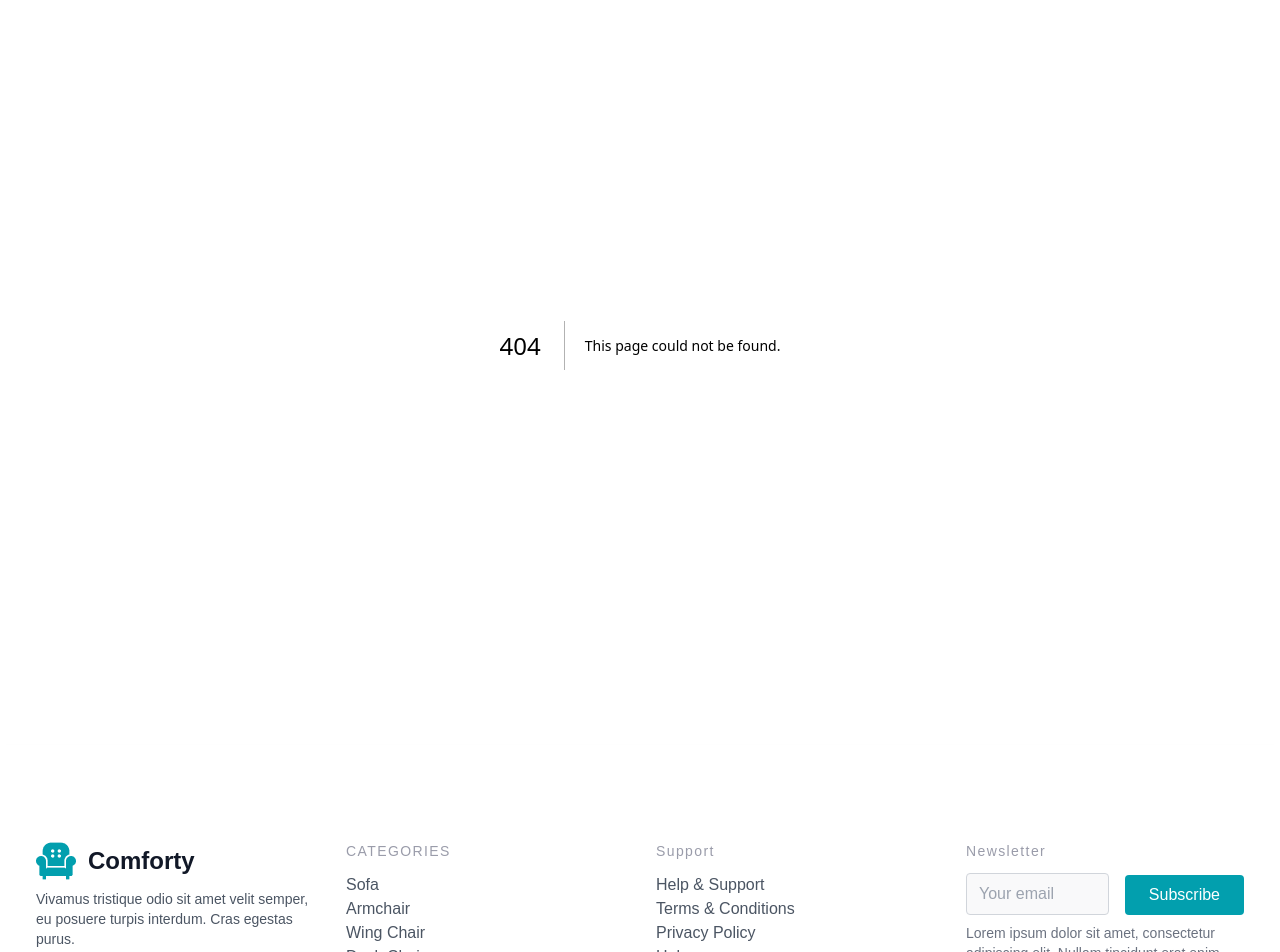
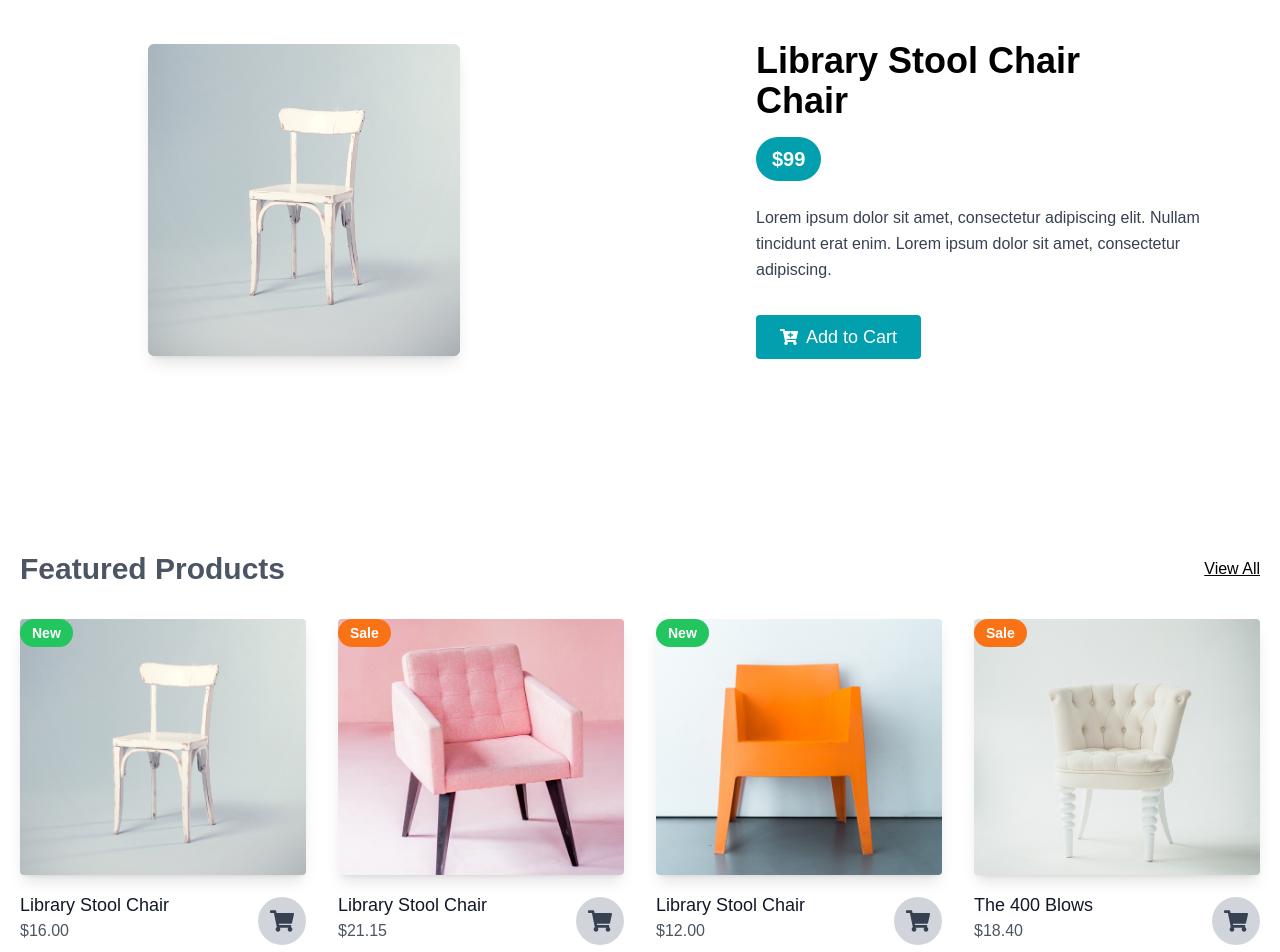
Before and after one commit to muhammadubaid2003/figma_template, a Next.js app: page /SingleProductPage in a window 1280 px wide. Before the commit this address had no page. Shown: the part 220-1172 px from the top of the page. Built offline with nearby package versions, Linux system fonts and the light colour scheme.

Commit message:
Add files via upload

```diff
--- /dev/null
+++ b/src/app/SingleProductPage/page.tsx
@@ -0,0 +1,172 @@
+import React from 'react'
+import { FaShoppingCart } from 'react-icons/fa'
+import { FaCartPlus } from 'react-icons/fa';
+
+const page = () => {
+  return (
+    <div>
+ <section className="text-gray-600 body-font">
+      <div className="container mx-auto flex px-5 py-24 md:flex-row flex-col items-center">
+        {/* Product Image Section */}
+        <div className="lg:max-w-lg lg:w-full ml-32 md:w-1/2 w-5/6 mb-10 md:mb-0">
+          <img
+            className="object-cover object-center rounded shadow-lg"
+            alt="hero"
+            src="/Image.png"
+          />
+        </div>
+
+        {/* Product Details Section */}
+        <div className="lg:flex-grow md:w-1/2 lg:pl-24 md:pl-16 flex flex-col md:items-start md:text-left items-center text-center relative">
+
+          {/* Product Name and Price */}
+          <h1 className="title-font sm:text-4xl text-3xl mb-4 font-bold text-black">
+            Library Stool Chair
+            <br className="hidden lg:inline-block" />
+            Chair
+          </h1>
+
+          {/* Price Section */}
+          <div className="mb-6 py-2 px-4 bg-[#029FAE] text-white rounded-full inline-block">
+            <span className="text-xl font-semibold">$99</span>
+          </div>
+
+          {/* Description */}
+          <p className="mb-8 leading-relaxed text-gray-700">
+            Lorem ipsum dolor sit amet, consectetur adipiscing elit. Nullam tincidunt erat enim. Lorem ipsum dolor sit amet, consectetur adipiscing.
+          </p>
+
+          {/* Button with Cart Icon */}
+          <div className="flex justify-center">
+            <button className="inline-flex items-center text-white bg-[#029FAE] border-0 py-2 px-6 focus:outline-none hover:bg-indigo-600 rounded text-lg">
+              <FaCartPlus className="mr-2" />
+              Add to Cart
+            </button>
+          </div>
+        </div>
+      </div>
+    </section>
+
+         {/* feature section */}
+       <section className="text-gray-600 body-font">
+  <div className="container px-5 py-24 mx-auto">
+  <div className=" mb-8 flex justify-between items-center">
+  <h1 className='text-3xl font-bold'>Featured Products</h1>
+  <a href="" className='underline text-black'>View All</a>
+  </div>
+    <div className="flex flex-wrap -m-4">
+      {/* Product Card 1 */}
+      <div className="lg:w-1/4 md:w-1/2 p-4 w-full relative">
+        <a className="block relative h-64 rounded overflow-hidden shadow-lg hover:shadow-2xl transition-all duration-300">
+          <img
+            alt="ecommerce"
+            className="object-cover object-center w-full h-full block transition-transform duration-300 transform hover:scale-110"
+            src="/Image.png"
+          />
+        </a>
+        {/* "New" Tag */}
+        <span className="absolute top-4 left-4 px-3 py-1 bg-green-500 text-white text-sm font-semibold rounded-full">
+          New
+        </span>
+        <div className="mt-4 flex items-center justify-between">
+          <div>
+            <a href='' className="text-gray-900 hover:text-teal-500 title-font text-lg font-medium mb-2">
+              Library Stool Chair
+            </a>
+            <p className="text-gray-600 text-base mb-2">$16.00</p>
+          </div>
+          {/* Cart Icon */}
+          <div className="p-3 bg-gray-300 rounded-full cursor-pointer hover:bg-[#029FAE] transition-all">
+            <FaShoppingCart className="w-6 h-6 text-gray-700 hover:text-white" />
+          </div>
+        </div>
+      </div>
+
+      {/* Product Card 2 */}
+      <div className="lg:w-1/4 md:w-1/2 p-4 w-full relative">
+        <a className="block relative h-64 rounded overflow-hidden shadow-lg hover:shadow-2xl transition-all duration-300">
+          <img
+            alt="ecommerce"
+            className="object-cover object-center w-full h-full block transition-transform duration-300 transform hover:scale-110"
+            src="/Image 1.png"
+          />
+        </a>
+        {/* "Sale" Tag */}
+        <span className="absolute top-4 left-4 px-3 py-1 bg-orange-500 text-white text-sm font-semibold rounded-full">
+          Sale
+        </span>
+        <div className="mt-4 flex items-center justify-between">
+          <div>
+            <a href='' className="text-gray-900 hover:text-teal-500 title-font text-lg font-medium mb-2">
+              Library Stool Chair
+            </a>
+            <p className="text-gray-600 text-base mb-2">$21.15</p>
+          </div>
+          {/* Cart Icon */}
+          <div className="p-3 bg-gray-300 rounded-full cursor-pointer hover:bg-[#029FAE] transition-all">
+            <FaShoppingCart className="w-6 h-6 text-gray-700 hover:text-white" />
+          </div>
+        </div>
+      </div>
+
+      {/* Product Card 3 */}
+      <div className="lg:w-1/4 md:w-1/2 p-4 w-full relative">
+        <a className="block relative h-64 rounded overflow-hidden shadow-lg hover:shadow-2xl transition-all duration-300">
+          <img
+            alt="ecommerce"
+            className="object-cover object-center w-full h-full block transition-transform duration-300 transform hover:scale-110"
+            src="/Image 2.png"
+          />
+        </a>
+        {/* "New" Tag */}
+        <span className="absolute top-4 left-4 px-3 py-1 bg-green-500 text-white text-sm font-semibold rounded-full">
+          New
+        </span>
+        <div className="mt-4 flex items-center justify-between">
+          <div>
+            <a href='' className="text-gray-900 hover:text-teal-500 title-font text-lg font-medium mb-2">
+              Library Stool Chair
+            </a>
+            <p className="text-gray-600 text-base mb-2">$12.00</p>
+          </div>
+          {/* Cart Icon */}
+          <div className="p-3 bg-gray-300 rounded-full cursor-pointer hover:bg-[#029FAE] transition-all">
+            <FaShoppingCart className="w-6 h-6 text-gray-700 hover:text-white" />
+          </div>
+        </div>
+      </div>
+
+      {/* Product Card 4 */}
+      <div className="lg:w-1/4 md:w-1/2 p-4 w-full relative">
+        <a className="block relative h-64 rounded overflow-hidden shadow-lg hover:shadow-2xl transition-all duration-300">
+          <img
+            alt="ecommerce"
+            className="object-cover object-center w-full h-full block transition-transform duration-300 transform hover:scale-110"
+            src="/Image 3.png"
+          />
+        </a>
+        {/* "Sale" Tag */}
+        <span className="absolute top-4 left-4 px-3 py-1 bg-orange-500 text-white text-sm font-semibold rounded-full">
+          Sale
+        </span>
+        <div className="mt-4 flex items-center justify-between">
+          <div>
+            <a href='' className="text-gray-900 hover:text-teal-500 title-font text-lg font-medium mb-2">
+              The 400 Blows
+            </a>
+            <p className="text-gray-600 text-base mb-2">$18.40</p>
+          </div>
+          {/* Cart Icon */}
+          <div className="p-3 bg-gray-300 rounded-full cursor-pointer hover:bg-[#029FAE] transition-all">
+            <FaShoppingCart className="w-6 h-6 text-gray-700 hover:text-white" />
+          </div>
+        </div>
+      </div>
+    </div>
+  </div>
+</section>
+    </div>
+  )
+}
+
+export default page
```
